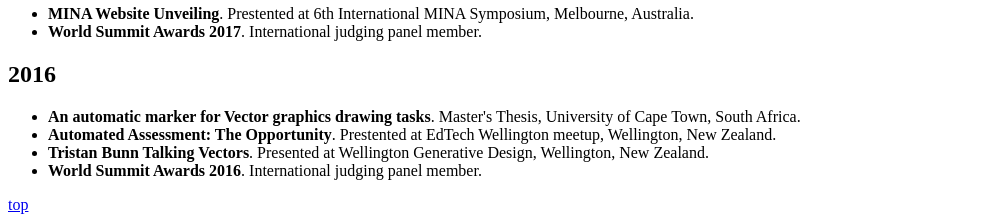
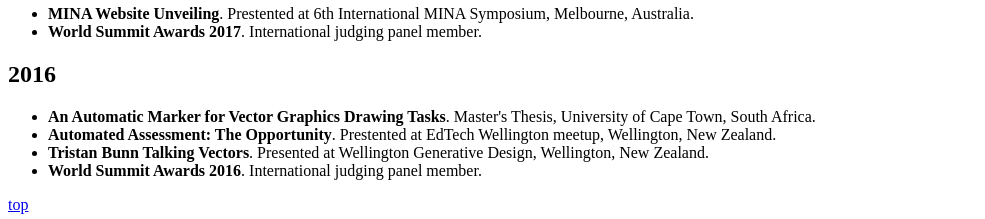
Before and after one commit to tabreturn/tabreturn.portfolio, a Jekyll site: the page built from cv.html, in a window 1280 px wide. Shown: the part 681-900 px from the top of the page, without its empty margins (0-985 px from the left). Built offline with Jekyll 4.4.1, drawn with Linux system fonts in a browser that asks for light colours; nearby versions of some CDN libraries; library files that are not in the unit come from our copies; comment, search, counter and statistics services are not loaded.

Commit message:
- title case thesis

```diff
--- a/cv.html
+++ b/cv.html
@@ -30,7 +30,7 @@
   </ul>
   <h2>2016</h2>
   <ul>
-    <li><b>An automatic marker for Vector graphics drawing tasks</b>. Master's Thesis, University of Cape Town, South Africa.</li>
+    <li><b>An Automatic Marker for Vector Graphics Drawing Tasks</b>. Master's Thesis, University of Cape Town, South Africa.</li>
     <li><b>Automated Assessment: The Opportunity</b>. Prestented at EdTech Wellington meetup, Wellington, New Zealand.</li>
     <li><b>Tristan Bunn Talking Vectors</b>. Presented at Wellington Generative Design, Wellington, New Zealand.</li>
     <li><b>World Summit Awards 2016</b>. International judging panel member.</li>
```
